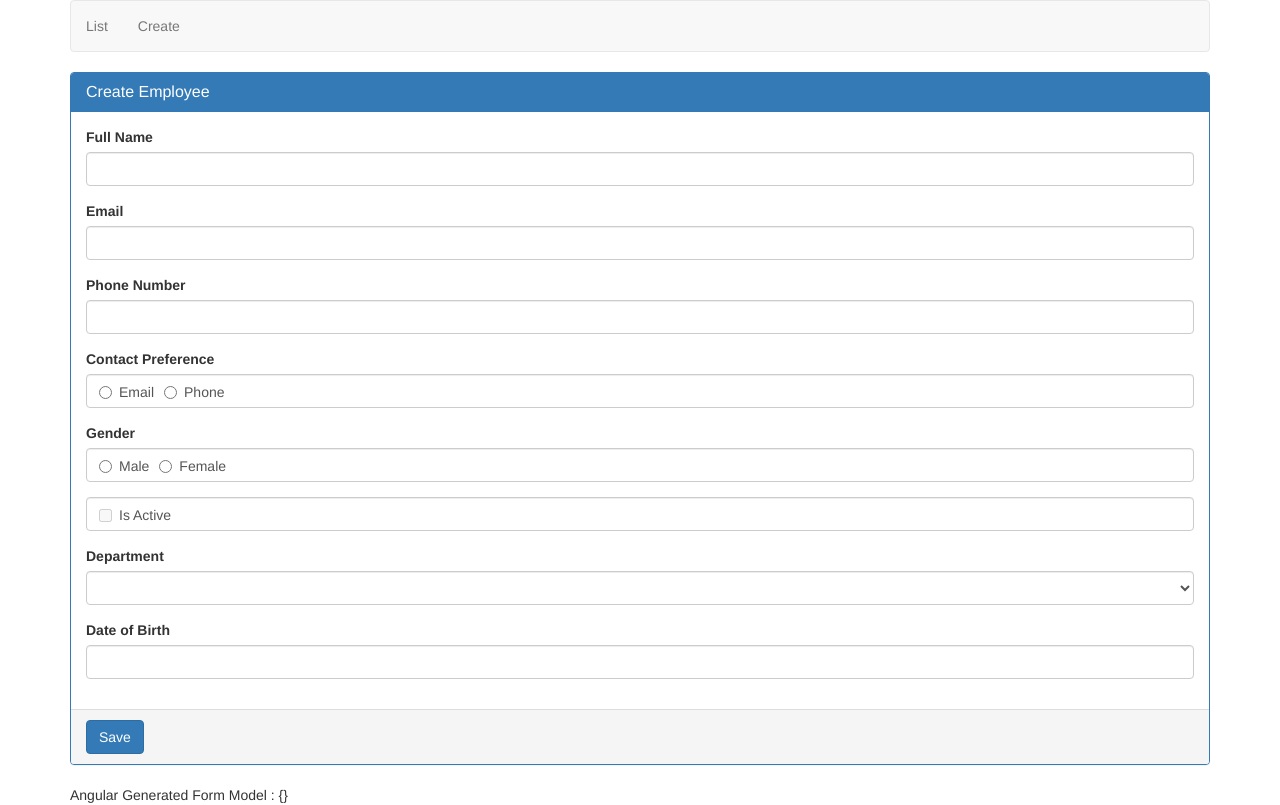
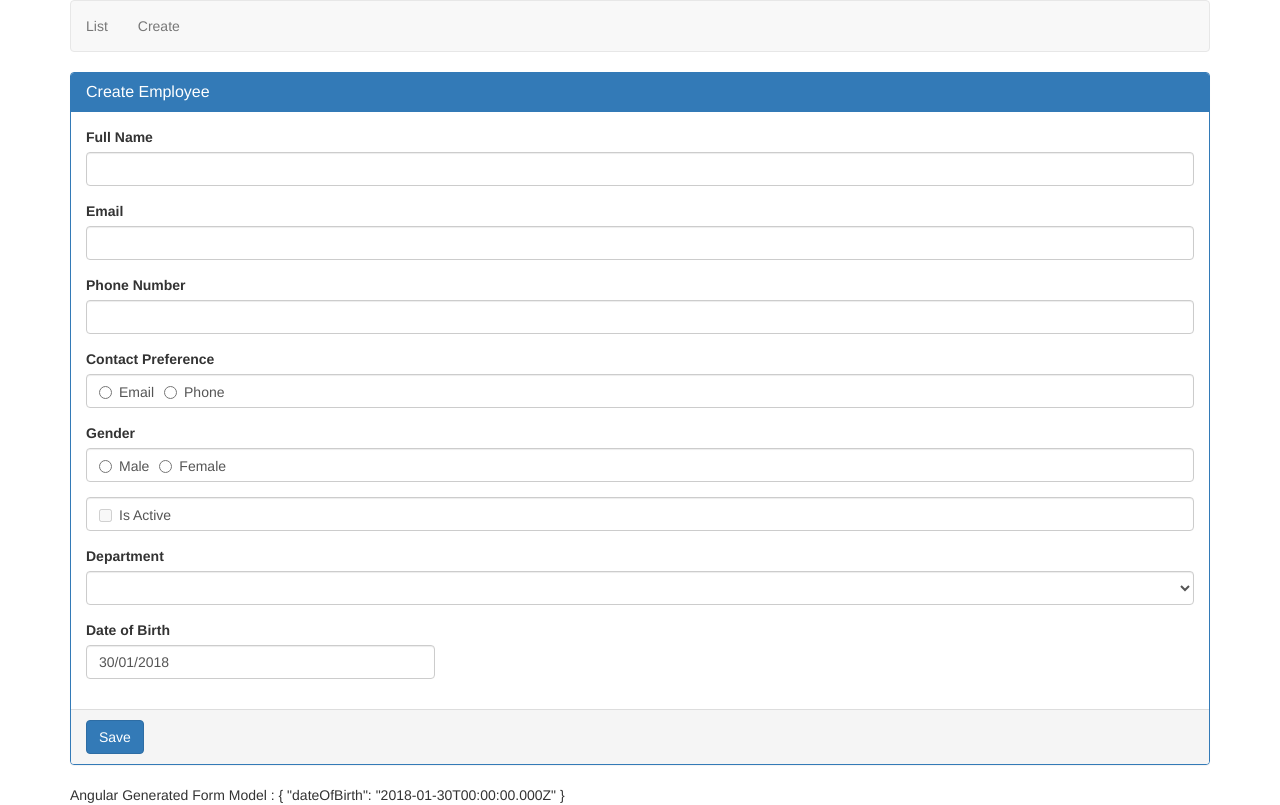
Before and after one commit to baldevbhattarai/AngularCrud, an Angular app: page /create in a window 1280 px wide. Built offline with nearby package versions, Linux system fonts and the light colour scheme.

Commit message:
after customizing datepicker

```diff
--- a/src/app/employees/create-employee.component.html
+++ b/src/app/employees/create-employee.component.html
@@ -66,10 +66,14 @@
                 </option>
         </select>
       </div>
-      <div class="form-group">
-        <label for="dateOfBirth">Date of Birth</label>
-        <input id="dateOfBirth" name="dateOfBirth" [(ngModel)]="dateOfBirth"
-                type="text" bsDaterangepicker class="form-control" />
+      <div class="row">
+        <div class="form-group col-md-4">
+          <label for="dateOfBirth">Date of Birth</label>
+          <input id="dateOfBirth"  name="dateOfBirth" [(ngModel)]="dateOfBirth"
+                  placement = "right"
+                 class="form-control" type="text" bsDatepicker
+                 [bsConfig]="datePickerConfig" />
+        </div>
       </div>
     </div>
     <div class="panel-footer">
--- a/src/app/employees/create-employee.component.ts
+++ b/src/app/employees/create-employee.component.ts
@@ -1,6 +1,7 @@
 import { Component, OnInit } from '@angular/core';
 import {NgForm} from '@angular/forms';
 import { Department } from 'src/models/department.model';
+import { BsDatepickerConfig } from 'ngx-bootstrap/datepicker';
 
 
 @Component({
@@ -10,13 +11,24 @@
 })
 export class CreateEmployeeComponent implements OnInit {
  isActive= false;
+ dateOfBirth: Date = new Date(2018, 0, 30);
+ datePickerConfig: Partial<BsDatepickerConfig>;
+
  departments: Department[] = [
   { id: 1, name: 'Help Desk' },
   { id: 2, name: 'HR' },
   { id: 3, name: 'IT' },
   { id: 4, name: 'Payroll' }
 ];
-  constructor() { }
+  constructor() {
+    this.datePickerConfig = Object.assign({}, {
+      containerClass: 'theme-dark-blue',
+      showWeekNumbers: true,
+      minDate: new Date(2018, 0, 1),
+      maxDate: new Date(2018, 11, 31),
+      dateInputFormat: 'DD/MM/YYYY'
+    });
+  }
   ngOnInit() {
   }
 
```
